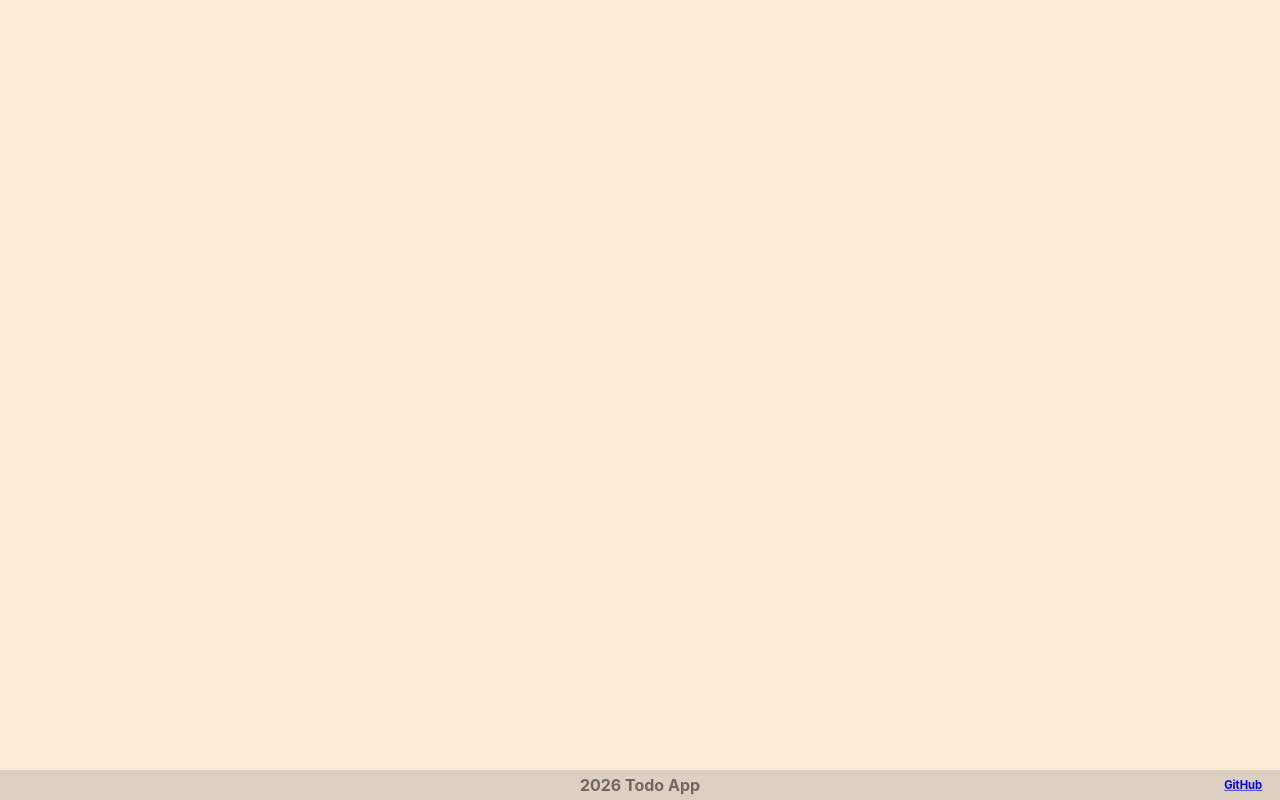
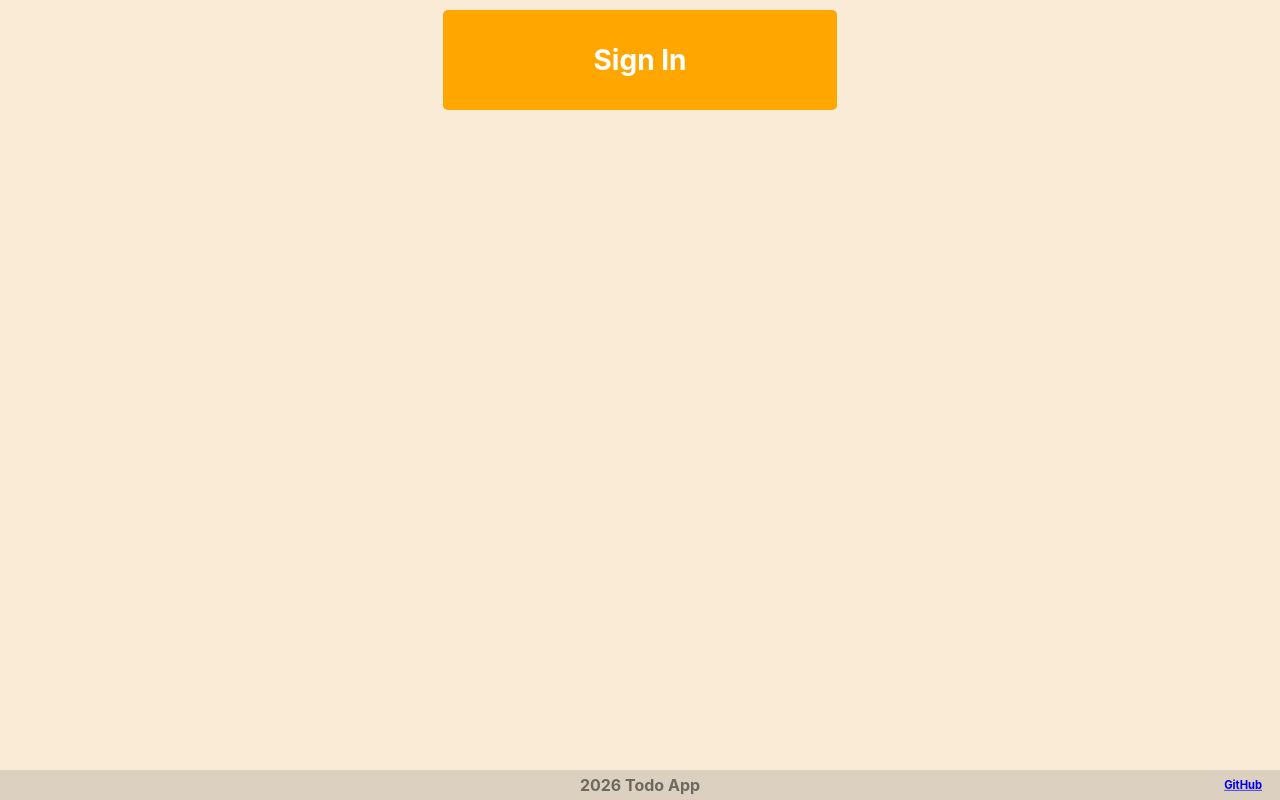
Before and after one commit to Naksh-Rathore/todo-app, a React (Vite) app in the folder client/todoapp/: page /login in a window 1280 px wide. Built offline with nearby package versions, Linux system fonts and the light colour scheme.

Commit message:
Add a header to /login with the reusable header component

```diff
--- a/client/todoapp/src/Login/Login.jsx
+++ b/client/todoapp/src/Login/Login.jsx
@@ -1,11 +1,18 @@
 import styles from "./Login.module.css";
 
+import Header from "../Header/Header.jsx";
 import Footer from "../Footer/Footer.jsx";
 
 export default function Login() {
     return (
         <div className={styles.container}>
-            <Footer></Footer>
+            <div className={styles.headerWrapper}>
+                <Header>
+                    <h3 className={styles.text}>Sign In</h3>
+                </Header>
+            </div>
+
+            <Footer/>
         </div>
     );
 }
--- a/client/todoapp/src/Login/Login.module.css
+++ b/client/todoapp/src/Login/Login.module.css
@@ -4,3 +4,14 @@
     min-height: 100vh;
     margin: 0;
 }
+
+.text {
+    color: white;
+    font-size: 1.75rem;
+}
+
+.headerWrapper {
+    width: 40%;
+    margin-left: auto;
+    margin-right: auto;
+}
```
